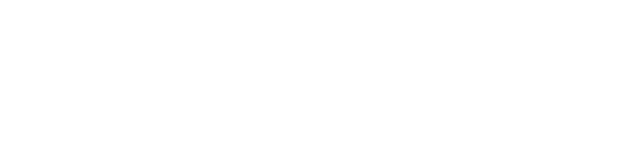
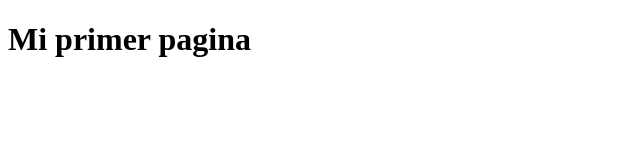
Before and after one commit to Cvicc/mi-repositorio, a plain HTML site: page Index.html in a window 1280 px wide. Shown: the whole page, without its empty margins (0-640 px from the left). Drawn offline with Linux system fonts and the light colour scheme.

Commit message:
gregue y modifique el archivo Index,html

```diff
--- a/Index.html
+++ b/Index.html
@@ -8,6 +8,6 @@
 <meta name="viewport" content="width=device-width">
 </head>
 <body>
-
+    <h1>Mi primer pagina</h1>
 </body>
 </html>
```
